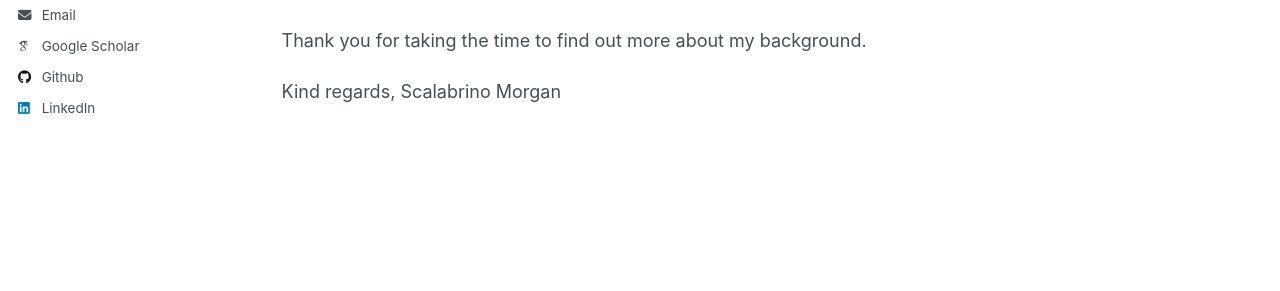
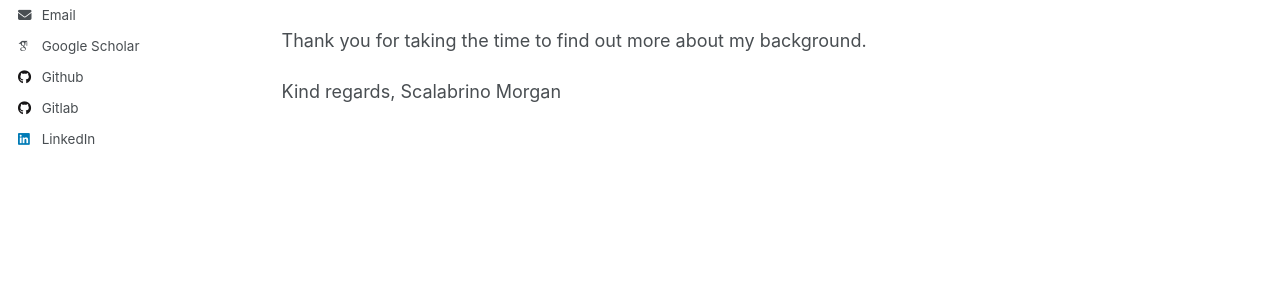
Before and after one commit to MorganScalabrino/MorganScalabrino.github.io, a Jekyll site: the page built from _pages/about.md, in a window 1280 px wide. Shown: the part 434-725 px from the top of the page. Built offline with Jekyll 4.4.1, drawn with Linux system fonts in a browser that asks for light colours; some web fonts are replaced.

Commit message:
Update author-profile.html

```diff
--- a/_includes/author-profile.html
+++ b/_includes/author-profile.html
@@ -75,6 +75,9 @@
       {% endif %}
       {% if author.github %}
         <li><a href="https://github.com/{{ author.github }}"><i class="fab fa-fw fa-github icon-pad-right" aria-hidden="true"></i>Github</a></li>
+      {% endif %}
+      {% if author.gitlab %}
+        <li><a href="https://gitlab.com/{{ author.gitlab }}"><i class="fab fa-fw fa-github icon-pad-right" aria-hidden="true"></i>Gitlab</a></li>
       {% endif %}
       {% if author.kaggle %}
         <li><a href="https://kaggle.com/{{ author.kaggle }}"><i class="fab fa-fw fa-kaggle icon-pad-right" aria-hidden="true"></i>Kaggle</a></li>
```
